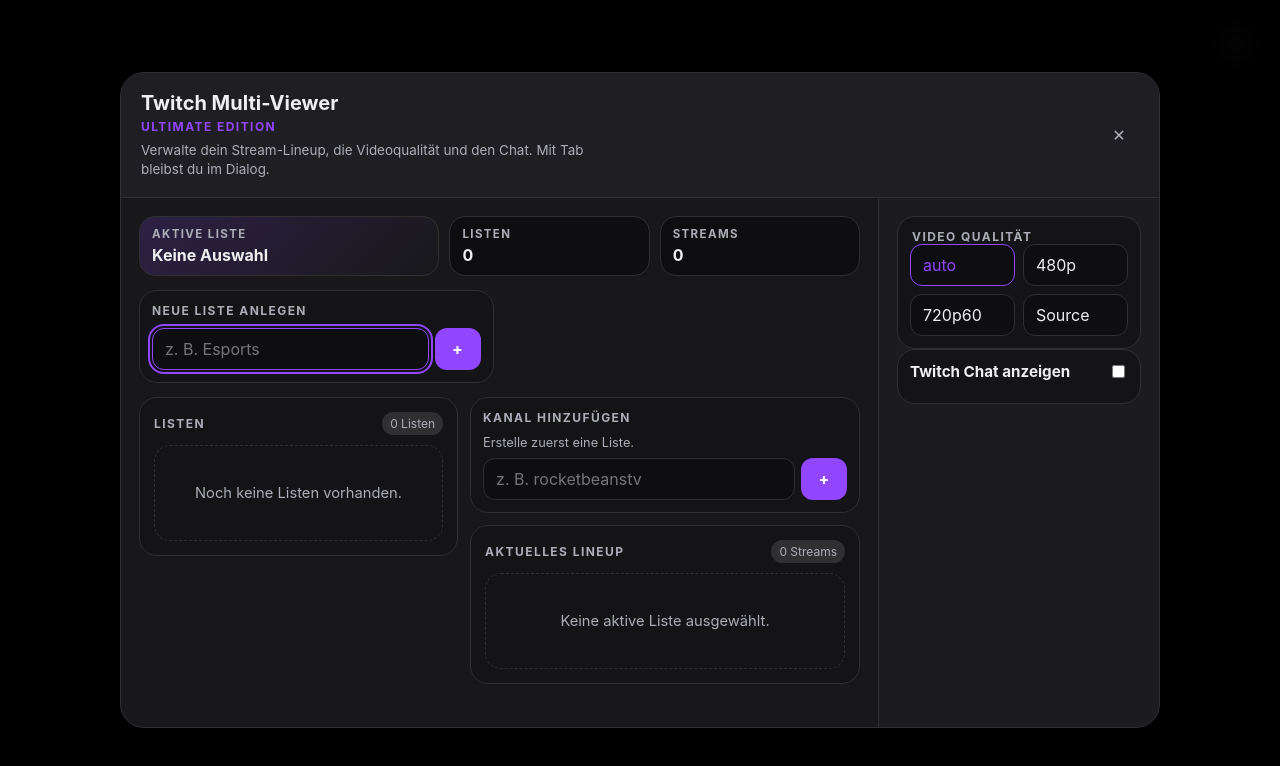
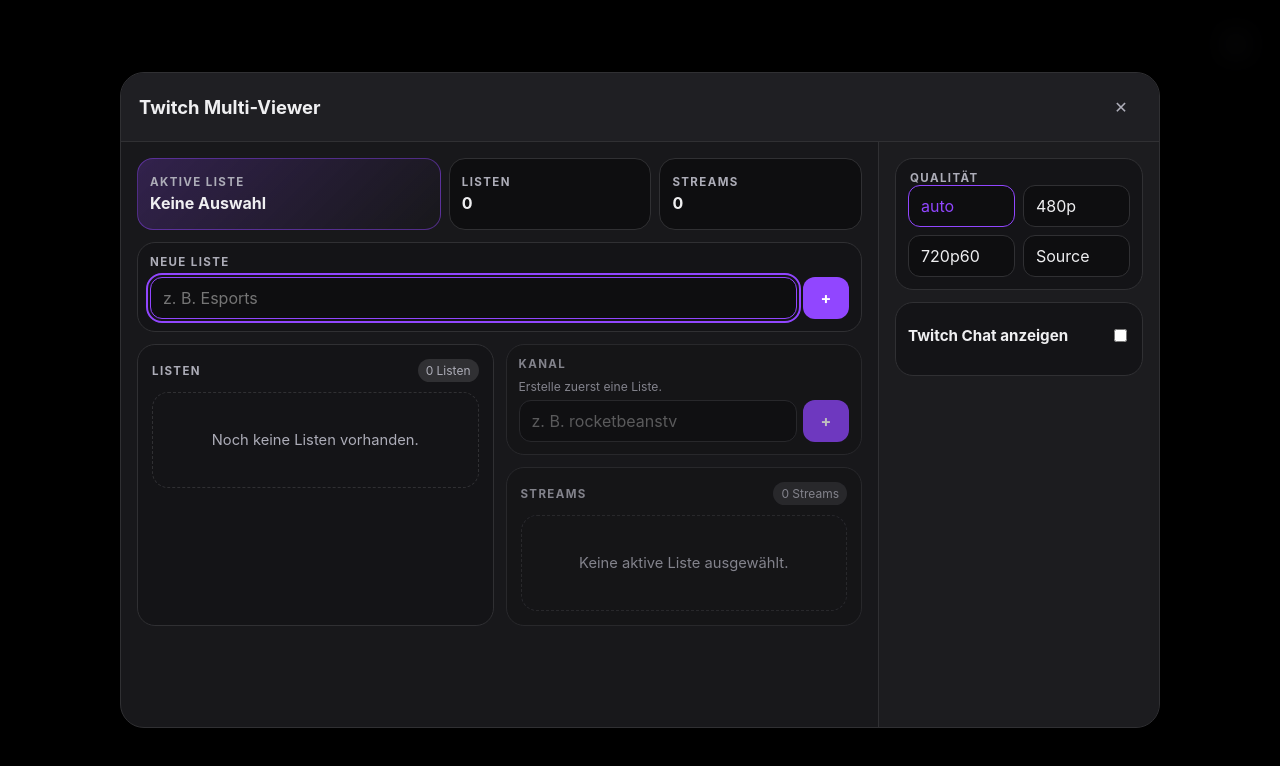
Before and after one commit to rr1980/twitchStreamClientsV3, an Angular app: page /#/List/null in a window 1280 px wide. Both pictures are taken after a click on the button "Menü (Hotkey: M)". Shown: the top 766 px of the page. Built offline with nearby package versions, Linux system fonts and the light colour scheme.

Commit message:
FEATURE-1 Verbesserungen am Einstellungsmodal: Reduzierung von Abständen, Anpassung von Beschriftungen und Optimierung der Layoutstruktur.

```diff
--- a/src/app/features/settings-modal/settings-modal.component.html
+++ b/src/app/features/settings-modal/settings-modal.component.html
@@ -7,16 +7,11 @@
       role="dialog"
       aria-modal="true"
       aria-labelledby="settings-modal-title"
-      aria-describedby="settings-modal-description"
       tabindex="-1"
       (keydown)="onDialogKeydown($event)">
       <div class="modal__header">
         <div>
           <h2 id="settings-modal-title">Twitch Multi-Viewer</h2>
-          <span>Ultimate Edition</span>
-          <p id="settings-modal-description" class="modal__description">
-            Verwalte dein Stream-Lineup, die Videoqualität und den Chat. Mit Tab bleibst du im Dialog.
-          </p>
         </div>
 
         <button type="button" class="icon-btn" aria-label="Einstellungen schließen" (click)="close()">✕</button>
@@ -42,7 +37,7 @@
 
             <section class="settings-toolbar">
               <div class="form-block panel-card panel-card--compact">
-                <label for="list-input">Neue Liste anlegen</label>
+                <label for="list-input">Neue Liste</label>
                 <div class="input-row input-row--compact">
                   <input
                     #listInput
@@ -59,7 +54,7 @@
 
               @if (activeList()) {
                 <div class="form-block panel-card panel-card--compact">
-                  <label for="rename-list-input">Aktive Liste bearbeiten</label>
+                  <label for="rename-list-input">Liste umbenennen</label>
                   <div class="input-row input-row--compact">
                     <input
                       #renameListInput
@@ -103,8 +98,8 @@
               </div>
 
               <div class="content-grid__secondary">
-                <div class="form-block panel-card panel-card--compact">
-                  <label for="stream-input">Kanal hinzufügen</label>
+                <div class="form-block panel-card panel-card--compact" [class.panel-card--muted]="!hasActiveList()">
+                  <label for="stream-input">Kanal</label>
                   <p id="stream-input-hint" class="field-hint field-hint--compact">
                     @if (activeList()) {
                       a-z, äöü, 0-9 und Unterstriche, maximal 25 Zeichen.
@@ -138,9 +133,9 @@
                   }
                 </div>
 
-                <div class="list-block panel-card">
+                <div class="list-block panel-card" [class.panel-card--muted]="!hasActiveList()">
                   <div class="list-block__header">
-                    <p class="section-label">Aktuelles Lineup</p>
+                    <p class="section-label">Streams</p>
                     <span>{{ streams().length }} Stream{{ streams().length === 1 ? '' : 's' }}</span>
                   </div>
 
@@ -177,7 +172,7 @@
         <aside class="panel panel--side">
           <div class="option-block panel-card panel-card--compact panel-card--subtle">
             <fieldset class="quality-fieldset">
-              <legend class="section-label" id="quality-label">Video Qualität</legend>
+              <legend class="section-label" id="quality-label">Qualität</legend>
 
               <div class="quality-grid">
               @for (quality of qualityOptions; track quality) {
--- a/src/app/features/settings-modal/settings-modal.component.scss
+++ b/src/app/features/settings-modal/settings-modal.component.scss
@@ -27,30 +27,14 @@
   display: flex;
   justify-content: space-between;
   align-items: center;
-  padding: 18px 20px;
+  padding: 14px 18px;
   border-bottom: 1px solid var(--color-border);
   background: var(--color-surface-2);
 }
 
 .modal__header h2 {
   margin: 0;
-  font-size: 1.25rem;
-}
-
-.modal__description {
-  margin: 6px 0 0;
-  max-width: 56ch;
-  color: var(--color-muted);
-  font-size: 0.84rem;
-  line-height: 1.4;
-}
-
-.modal__header span {
-  font-size: 0.75rem;
-  color: var(--color-twitch);
-  font-weight: 700;
-  text-transform: uppercase;
-  letter-spacing: 0.12em;
+  font-size: 1.15rem;
 }
 
 .modal__body {
@@ -65,13 +49,16 @@
 }
 
 .panel--main {
-  padding: 18px;
+  padding: 16px;
   border-right: 1px solid var(--color-border);
   overflow: auto;
 }
 
 .panel--side {
-  padding: 18px;
+  display: grid;
+  align-content: start;
+  gap: 12px;
+  padding: 16px;
   background: rgba(31, 31, 35, 0.65);
   overflow: auto;
 }
@@ -79,27 +66,30 @@
 .settings-shell {
   display: flex;
   flex-direction: column;
-  gap: 14px;
+  gap: 12px;
 }
 
 .settings-summary {
   display: grid;
   grid-template-columns: minmax(0, 1.5fr) repeat(2, minmax(110px, 1fr));
-  gap: 10px;
+  gap: 8px;
 }
 
 .summary-pill {
   display: flex;
   flex-direction: column;
   gap: 4px;
+  min-height: 72px;
   padding: 10px 12px;
   border: 1px solid var(--color-border);
   border-radius: 16px;
   background: var(--color-bg);
+  justify-content: center;
 }
 
 .summary-pill--accent {
-  background: linear-gradient(135deg, rgba(145, 70, 255, 0.18), rgba(24, 24, 27, 0.94));
+  border-color: rgba(145, 70, 255, 0.45);
+  background: linear-gradient(135deg, rgba(145, 70, 255, 0.22), rgba(24, 24, 27, 0.94));
 }
 
 .summary-pill__label {
@@ -124,22 +114,38 @@
   gap: 12px;
 }
 
+.settings-toolbar > :only-child {
+  grid-column: 1 / -1;
+}
+
 .content-grid {
   display: grid;
-  grid-template-columns: minmax(280px, 0.9fr) minmax(0, 1.1fr);
+  grid-template-columns: repeat(2, minmax(0, 1fr));
   gap: 12px;
   min-height: 0;
+  align-items: stretch;
 }
 
 .content-grid__primary,
 .content-grid__secondary {
-  display: flex;
-  flex-direction: column;
+  display: grid;
   gap: 12px;
   min-height: 0;
+  align-content: start;
+}
+
+.content-grid__primary {
+  grid-template-rows: minmax(0, 1fr);
+}
+
+.content-grid__secondary {
+  grid-template-rows: auto minmax(0, 1fr);
 }
 
 .panel-card {
+  display: flex;
+  flex-direction: column;
+  min-height: 0;
   padding: 14px;
   border: 1px solid var(--color-border);
   border-radius: 18px;
@@ -154,6 +160,10 @@
   background: rgba(12, 12, 16, 0.48);
 }
 
+.panel-card--muted {
+  opacity: 0.72;
+}
+
 .form-block,
 .list-block,
 .option-block {
@@ -164,9 +174,9 @@
 .section-label,
 .option-block > label:first-child {
   display: block;
-  margin-bottom: 10px;
+  margin-bottom: 8px;
   color: var(--color-muted);
-  font-size: 0.75rem;
+  font-size: 0.72rem;
   font-weight: 700;
   text-transform: uppercase;
   letter-spacing: 0.12em;
@@ -183,8 +193,8 @@
 }
 
 .field-hint--compact {
-  margin-bottom: 8px;
-  font-size: 0.8rem;
+  margin-bottom: 6px;
+  font-size: 0.76rem;
 }
 
 .input-row {
@@ -199,6 +209,7 @@
 .input-row input {
   flex: 1;
   min-width: 0;
+  min-height: 40px;
   padding: 10px 12px;
   border: 1px solid var(--color-border);
   border-radius: 12px;
@@ -237,6 +248,7 @@
 
 .primary-btn {
   min-width: 46px;
+  min-height: 40px;
   background: var(--color-twitch);
   color: #fff;
   font-weight: 700;
@@ -244,6 +256,7 @@
 
 .apply-btn {
   min-width: 96px;
+  min-height: 40px;
   padding: 0 12px;
   background: var(--color-surface-2);
   color: #fff;
@@ -285,17 +298,19 @@
 
 .stream-list {
   display: flex;
+  flex: 1;
   flex-direction: column;
   gap: 8px;
-  min-height: 96px;
+  min-height: 0;
+  overflow: auto;
 }
 
 .list-selector {
   display: flex;
+  flex: 1;
   flex-direction: column;
   gap: 8px;
-  min-height: 96px;
-  max-height: 320px;
+  min-height: 0;
   overflow: auto;
 }
 
@@ -331,8 +346,13 @@
   text-align: left;
 }
 
+.list-item:not(.list-item--active) .list-item__select {
+  opacity: 0.78;
+}
+
 .list-item--active .list-item__select {
   border-color: var(--color-twitch);
+  background: linear-gradient(135deg, rgba(145, 70, 255, 0.16), rgba(24, 24, 27, 0.96));
   box-shadow: inset 0 0 0 1px var(--color-twitch);
 }
 
@@ -351,6 +371,7 @@
   grid-template-columns: 40px 40px minmax(0, 1fr) auto;
   gap: 10px;
   align-items: center;
+  min-height: 60px;
   padding: 10px 12px;
   border: 1px solid var(--color-border);
   border-radius: 16px;
@@ -458,6 +479,7 @@
   align-items: center;
   justify-content: space-between;
   gap: 12px;
+  min-height: 40px;
   padding: 0;
   border: 0;
   border-radius: 14px;
@@ -479,6 +501,11 @@
     grid-template-columns: 1fr;
   }
 
+  .content-grid__primary,
+  .content-grid__secondary {
+    grid-template-rows: auto;
+  }
+
   .panel--main {
     border-right: 0;
     border-bottom: 1px solid var(--color-border);
```
